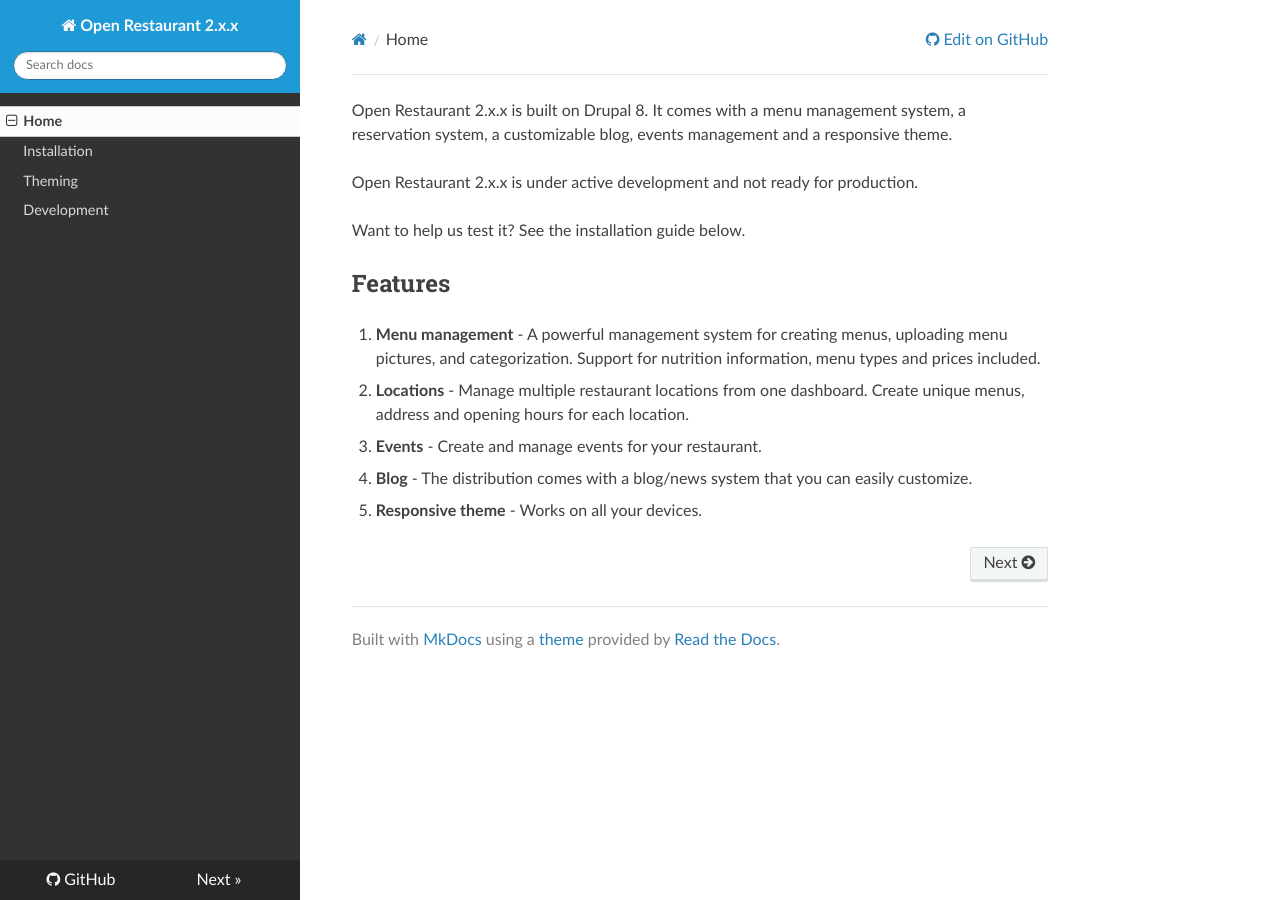
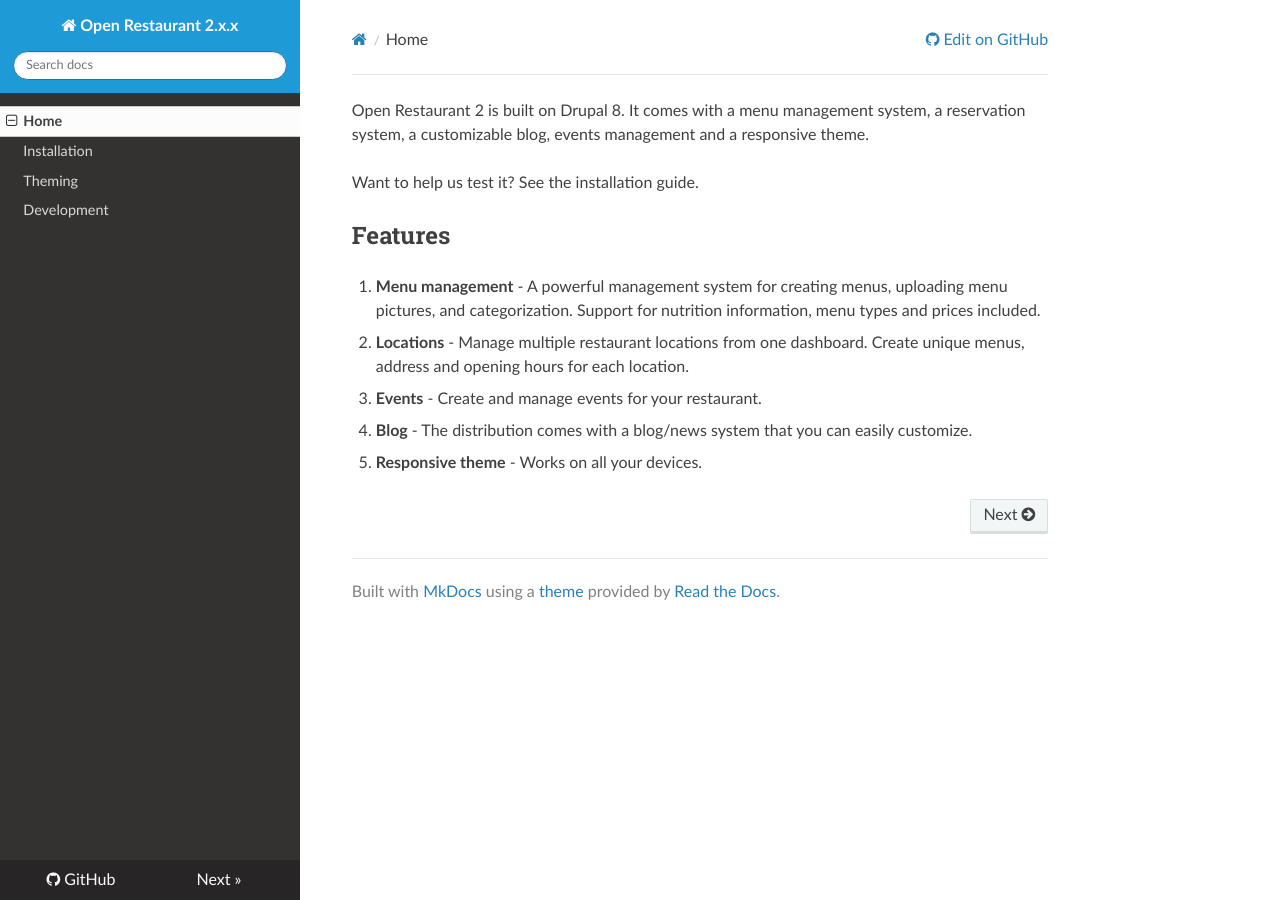
Before and after one commit to openrestaurant/docs, an MkDocs documentation site: the page built from docs/index.md, in a window 1280 px wide. Built offline with MkDocs 1.6.1, drawn with Linux system fonts in a browser that asks for light colours; nearby versions of some CDN libraries; old or Windows-style settings are respelled for this version of MkDocs.

Commit message:
Update index.md

```diff
--- a/docs/index.md
+++ b/docs/index.md
@@ -1,8 +1,6 @@
-Open Restaurant 2.x.x is built on Drupal 8. It comes with a menu management system, a reservation system, a customizable blog, events management and a responsive theme.
+Open Restaurant 2 is built on Drupal 8. It comes with a menu management system, a reservation system, a customizable blog, events management and a responsive theme.
 
-Open Restaurant 2.x.x is under active development and not ready for production.
-
-Want to help us test it? See the installation guide below.
+Want to help us test it? See the installation guide.
 
 ## Features
 
```
